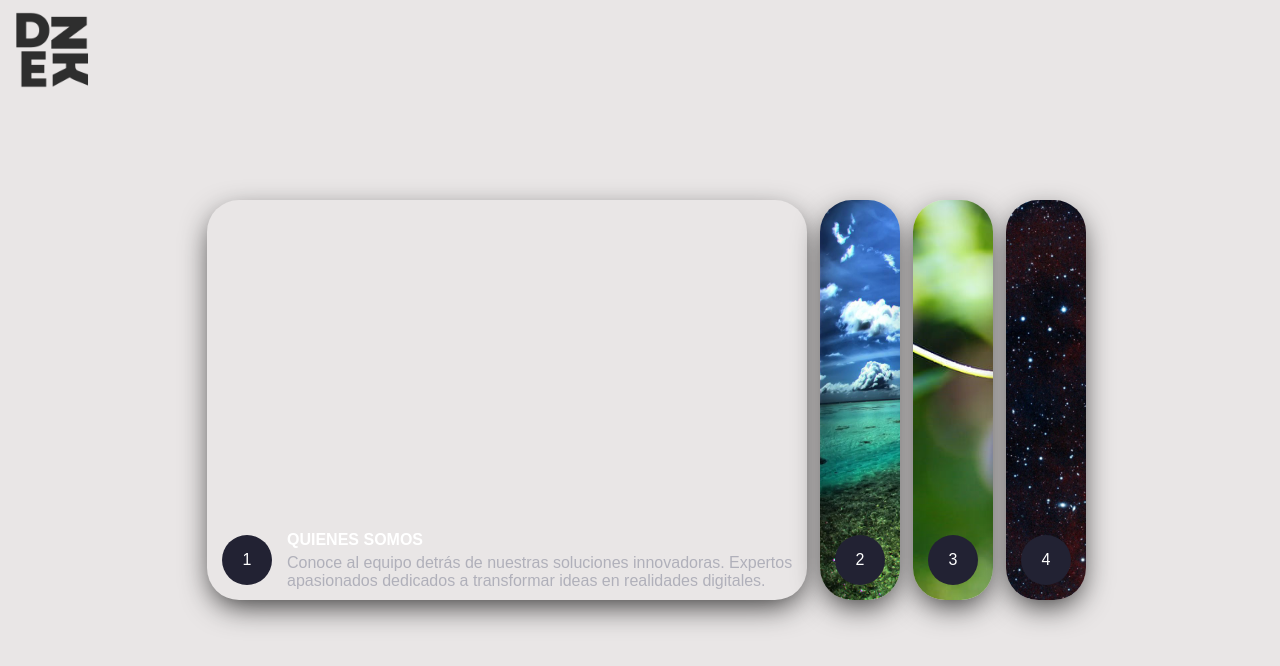
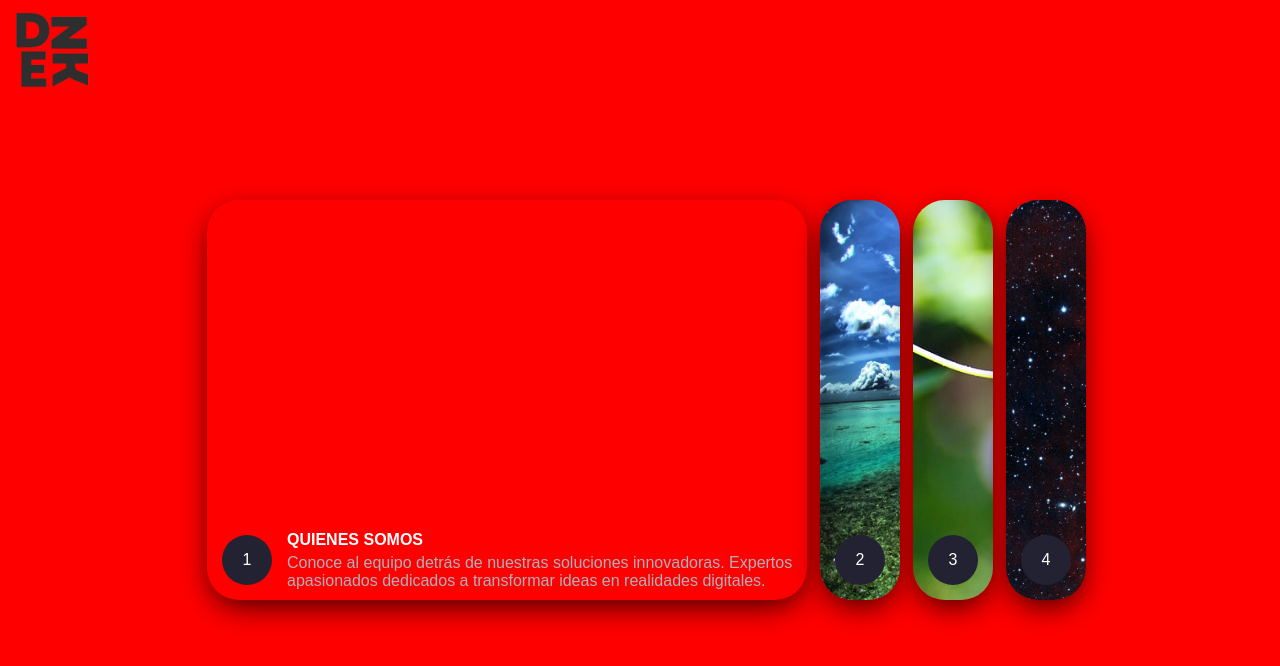
Before and after one commit to nicoosk/portfolio-web, a plain HTML site: page index.html in a window 1280 px wide. Drawn offline with Linux system fonts and the light colour scheme.

Commit message:
cambiando color de fondo

```diff
--- a/styles/styles.css
+++ b/styles/styles.css
@@ -25,7 +25,7 @@
 }
 
 body {
-    background-color: #e9e6e6;
+    background-color: #ff0000;
     overflow-x: hidden;
 
 }
```
